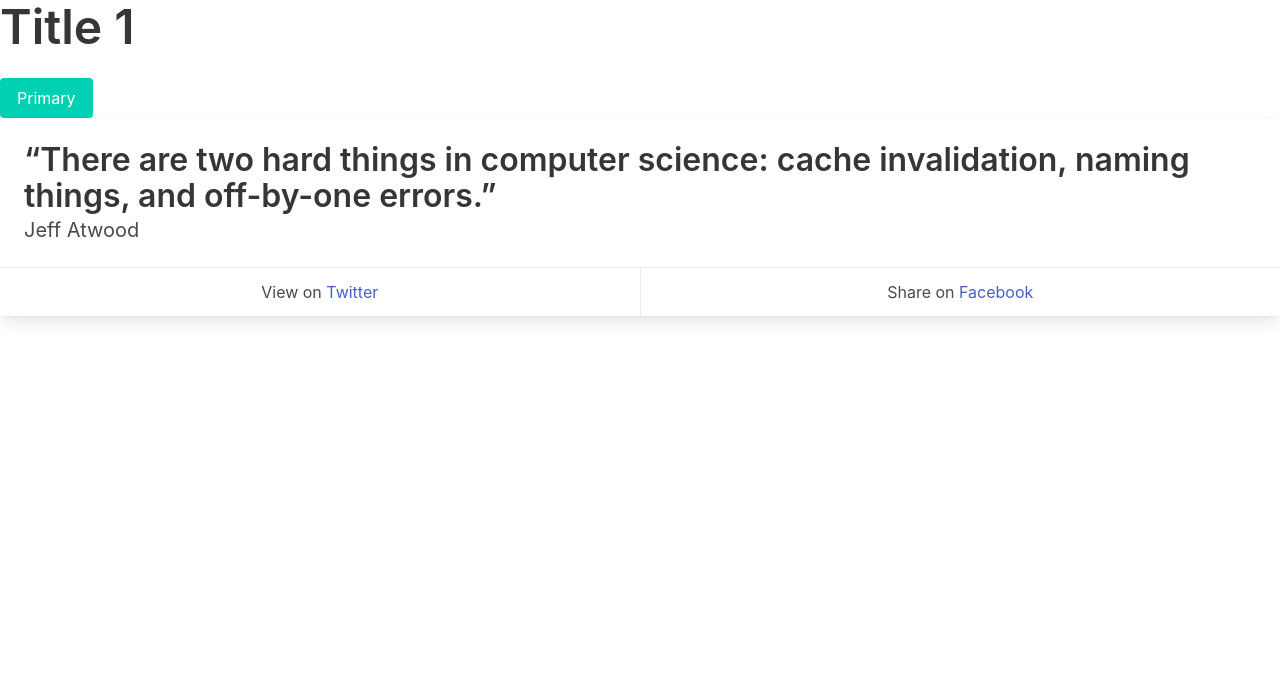
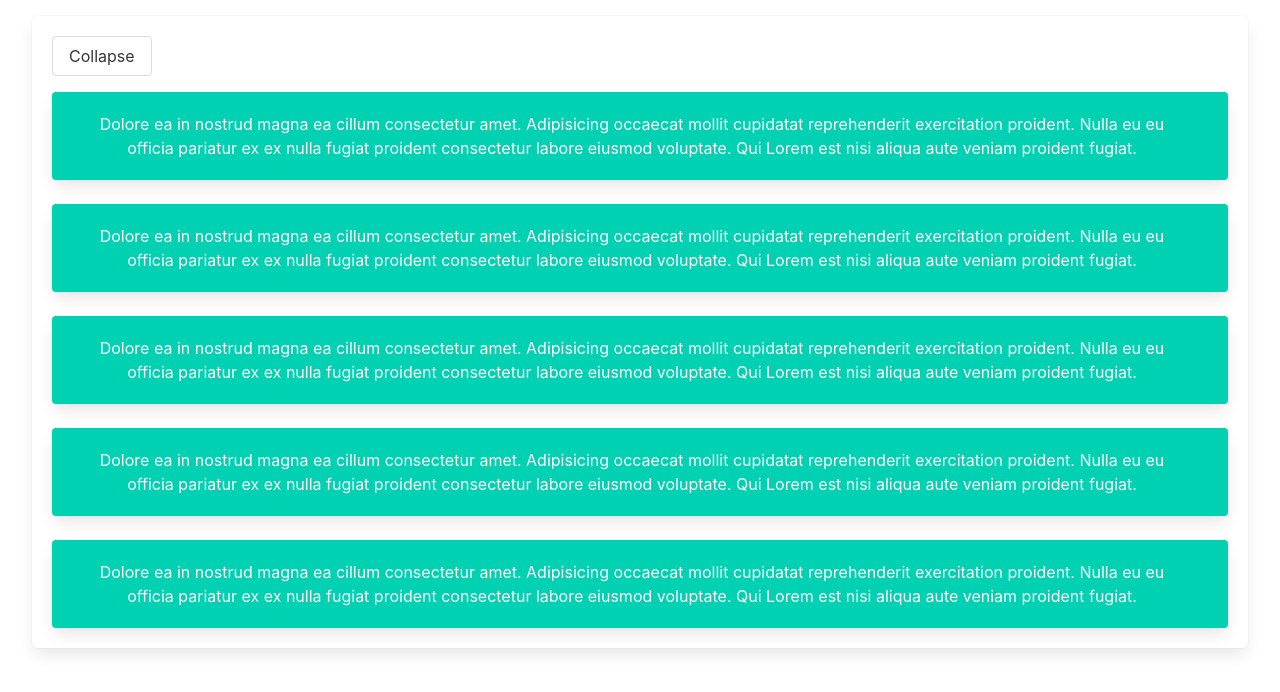
Before and after one commit to JakHer/Advanced-React, a React (Create React App) app: page / in a window 1280 px wide. Shown: the top 692 px of the page. Built offline with nearby package versions, Linux system fonts and the light colour scheme.

Commit message:
feat: hooks for collapsing items list

```diff
--- a/package.json
+++ b/package.json
@@ -11,6 +11,7 @@
     "@testing-library/react": "^9.5.0",
     "@testing-library/user-event": "^7.2.1",
     "bulma": "^0.9.0",
+    "classnames": "^2.2.6",
     "node-sass": "^4.14.1",
     "react": "^16.13.1",
     "react-dom": "^16.13.1",
--- a/src/App.js
+++ /dev/null
@@ -1,36 +0,0 @@
-import React from "react";
-import styles from "./App.module.scss";
-import { FontAwesomeIcon } from "@fortawesome/react-fontawesome";
-import { faSpinner } from "@fortawesome/free-solid-svg-icons";
-
-function App() {
-  return (
-    <div className={styles.App}>
-      <h1 className="title is-1 is-spaced">Title 1</h1>
-      <button className="button is-primary">Primary</button>
-
-      <div className="card">
-        <div className="card-content">
-          <p className="title">
-            “There are two hard things in computer science: cache invalidation, naming things, and off-by-one errors.”
-          </p>
-          <p className="subtitle">Jeff Atwood</p>
-        </div>
-        <footer className="card-footer">
-          <p className="card-footer-item">
-            <span>
-              View on <a href="https://twitter.com/codinghorror/status/506010907021828096">Twitter</a>
-            </span>
-          </p>
-          <p className="card-footer-item">
-            <span>
-              Share on <a href="#">Facebook</a>
-            </span>
-          </p>
-        </footer>
-      </div>
-    </div>
-  );
-}
-
-export default App;
--- a/src/App.module.scss
+++ /dev/null
@@ -1,12 +0,0 @@
-.AppWrapper {
-  display: grid;
-  grid-template-columns: repeat(3, 1fr);
-  grid-gap: 10px;
-  margin: 0 10px;
-  height: 100%;
-  width: 100%;
-}
-
-.box {
-  margin: 0;
-}
--- /dev/null
+++ b/src/components/App.js
@@ -0,0 +1,12 @@
+import React from "react";
+import styles from "./App.module.scss";
+import cx from "classnames";
+import ItemsList from "./ItemsList/ItemsList";
+
+const App = () => (
+  <div className={cx("container is-fluid mt-4", styles.App)}>
+    <ItemsList />
+  </div>
+);
+
+export default App;
--- /dev/null
+++ b/src/components/App.module.scss
@@ -0,0 +1,7 @@
+.App {
+  display: flex;
+  flex-direction: row;
+  justify-content: center;
+  align-items: center;
+  width: 80vw;
+}
--- /dev/null
+++ b/src/components/ItemsList/ItemsList.js
@@ -0,0 +1,34 @@
+import React, { useState } from "react";
+import styles from "./ItemsList.module.scss";
+import cx from "classnames";
+
+const items = [
+  "Dolore ea in nostrud magna ea cillum consectetur amet. Adipisicing occaecat mollit cupidatat reprehenderit exercitation proident. Nulla eu eu officia pariatur ex ex nulla fugiat proident consectetur labore eiusmod voluptate. Qui Lorem est nisi aliqua aute veniam proident fugiat.",
+  "Dolore ea in nostrud magna ea cillum consectetur amet. Adipisicing occaecat mollit cupidatat reprehenderit exercitation proident. Nulla eu eu officia pariatur ex ex nulla fugiat proident consectetur labore eiusmod voluptate. Qui Lorem est nisi aliqua aute veniam proident fugiat.",
+  "Dolore ea in nostrud magna ea cillum consectetur amet. Adipisicing occaecat mollit cupidatat reprehenderit exercitation proident. Nulla eu eu officia pariatur ex ex nulla fugiat proident consectetur labore eiusmod voluptate. Qui Lorem est nisi aliqua aute veniam proident fugiat.",
+  "Dolore ea in nostrud magna ea cillum consectetur amet. Adipisicing occaecat mollit cupidatat reprehenderit exercitation proident. Nulla eu eu officia pariatur ex ex nulla fugiat proident consectetur labore eiusmod voluptate. Qui Lorem est nisi aliqua aute veniam proident fugiat.",
+  "Dolore ea in nostrud magna ea cillum consectetur amet. Adipisicing occaecat mollit cupidatat reprehenderit exercitation proident. Nulla eu eu officia pariatur ex ex nulla fugiat proident consectetur labore eiusmod voluptate. Qui Lorem est nisi aliqua aute veniam proident fugiat.",
+];
+
+const ItemsList = () => {
+  const [collapse, isCollapsed] = useState(true);
+
+  return (
+    <ul className={cx("box", styles.ItemsList)}>
+      {collapse && (
+        <button onClick={() => isCollapsed(false)} className={cx("button mb-4")}>
+          Collapse
+        </button>
+      )}
+      {!collapse && (
+        <button onClick={() => isCollapsed(true)} className={cx("button mb-4")}>
+          Expand
+        </button>
+      )}
+
+      {collapse && items.map((item) => <li className={cx("box notification is-primary", styles.ItemsListItem)}>{item}</li>)}
+    </ul>
+  );
+};
+
+export default ItemsList;
--- /dev/null
+++ b/src/components/ItemsList/ItemsList.module.scss
@@ -0,0 +1,9 @@
+.ItemsList {
+  max-width: 100%;
+  min-width: 100%;
+  margin: 0 auto;
+}
+
+.ItemsListItem {
+  text-align: center;
+}
--- a/src/index.js
+++ b/src/index.js
@@ -1,7 +1,7 @@
 import React from "react";
 import ReactDOM from "react-dom";
 import "./index.css";
-import App from "./App";
+import App from "./components/App";
 import "bulma";
 
 ReactDOM.render(
```
Also changed, not shown: 1 other file (tests, documents, lock files or other folders).
